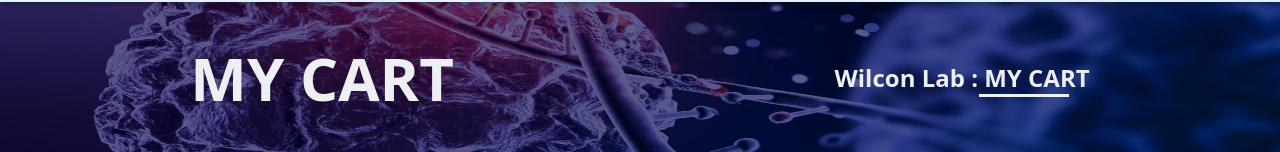
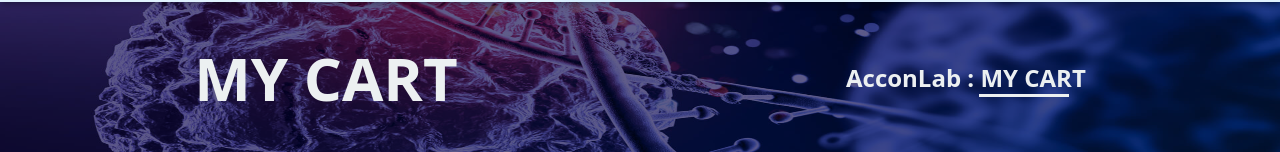
Before and after one commit to AscenxioBlog/Accon-Lab, a React (Vite) app: page /cart in a window 1280 px wide. Shown: the part 135-287 px from the top of the page. Built offline with nearby package versions, Linux system fonts and the light colour scheme; no server answers; a web font is replaced by a local one.

Commit message:
ViewPayment

```diff
--- a/src/UI/AdminComponent/ViewOrder.jsx
+++ b/src/UI/AdminComponent/ViewOrder.jsx
@@ -46,6 +46,10 @@ function ViewOrder() {
       case 'Cancelled': return 'bg-red-100 text-red-800';
       default: return 'bg-gray-100 text-gray-800';
     }
+  };
+
+  const viewPaymentProof = (imageUrl) => {
+    window.open(imageUrl, '_blank');
   };
 
   if (loading) {
@@ -145,6 +149,18 @@ function ViewOrder() {
                     </ul>
                   </div>
 
+                  {/* Payment Proof */}
+                  {order.paymentProof && (
+                    <div className="border-t border-gray-200 pt-3 mt-3">
+                      <button
+                        onClick={() => viewPaymentProof(order.paymentProof)}
+                        className="text-textc hover:text-purple-700 text-sm underline"
+                      >
+                        View Payment Proof
+                      </button>
+                    </div>
+                  )}
+
                   {/* Order Total */}
                   <div className="border-t border-gray-200 pt-3 mt-3 flex justify-between font-medium text-blue-600">
                     <span className="flex items-center">
--- a/src/UI/CartComponent/CartComponent1.jsx
+++ b/src/UI/CartComponent/CartComponent1.jsx
@@ -8,7 +8,7 @@ function CartComponent1() {
                 <h1 className='text-bodybg font-custom text-4xl font-extrabold'>MY CART</h1>
             </div>
             <div>
-                <h1 className=' relative  text-2xl font-custom font-extrabold'>Wilcon Lab : MY CART</h1>
+                <h1 className=' relative  text-2xl font-custom font-extrabold'>AcconLab : MY CART</h1>
                 <h1 className='absolute flex before:h-[3px] before:w-[90px] before:bg-bodybg  left-[140px]'></h1>
             </div>
         </div>
@@ -17,7 +17,7 @@ function CartComponent1() {
                     <h1 className='text-bodybg font-custom text-6xl font-extrabold'>MY CART</h1>
                 </div>
                 <div>
-                    <h1 className=' relative  text-2xl font-custom font-extrabold'>Wilcon Lab : MY CART</h1>
+                    <h1 className=' relative  text-2xl font-custom font-extrabold'>AcconLab : MY CART</h1>
                     <h1 className='absolute flex before:h-[3px] before:w-[80px] before:bg-bodybg  right-[90px]'></h1>
                 </div>
         </div>
@@ -26,7 +26,7 @@ function CartComponent1() {
                 <h1 className='text-bodybg font-custom text-6xl font-extrabold'>MY CART</h1>
             </div>
             <div>
-                <h1 className=' relative  text-2xl font-custom font-extrabold'>Wilcon Lab : MY CART</h1>
+                <h1 className=' relative  text-2xl font-custom font-extrabold'>AcconLab : MY CART</h1>
                 <h1 className='absolute flex before:h-[3px] before:w-[90px] before:bg-bodybg xl:right-[18%]   right-[16.5%]'></h1>
             </div>
 
--- a/src/UI/PaymentComponent/ManualPayment.jsx
+++ b/src/UI/PaymentComponent/ManualPayment.jsx
@@ -38,13 +38,15 @@ function ManualPayment() {
             alert('Please upload proof of payment');
             return;
         }
-
         setIsSubmitting(true);
 
         const formData = new FormData();
         formData.append('orderId', orderData._id);
         formData.append('paymentProof', paymentProof);
         formData.append('transactionRef', transactionRef);
+
+        console.log(formData)
+
 
         try {
             const response = await fetch(`${API_URL}/order/confirm-payment`, {
```
